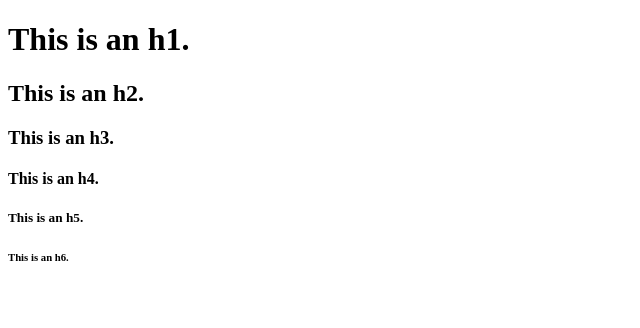
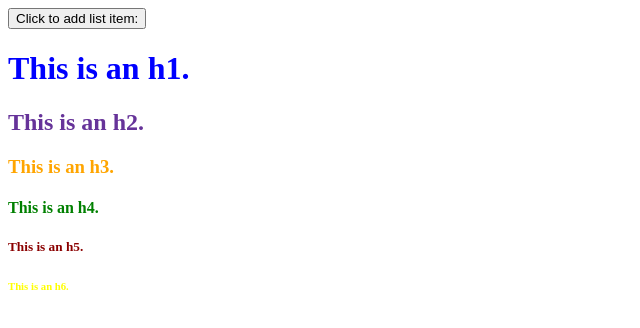
Before and after one commit to Tarrin247/domDrills, a plain HTML site: page index.html in a window 1280 px wide. Shown: the whole page, without its empty margins (0-640 px from the left). Drawn offline with Linux system fonts and the light colour scheme.

Commit message:
Additional commit

```diff
--- a/index.html
+++ b/index.html
@@ -4,11 +4,11 @@
     <meta charset="UTF-8">
     <meta http-equiv="X-UA-Compatible" content="IE=edge">
     <meta name="viewport" content="width=device-width, initial-scale=1.0">
-    <title>Document</title>
+    <title>domDrills</title>
     <link rel="stylesheet" href="styles.css">
     <script src="scripts.js"></script>
 </head>
 <body>
-  <!--<button class="li-btn">Click to add list item</button>-->
+  <button class="li-btn">Click to add list item:</button>
 </body>
 </html>
--- a/scripts.js
+++ b/scripts.js
@@ -1,5 +1,7 @@
 document.addEventListener("DOMContentLoaded", function (){
-
+    //let liBtn = document.getElementsByClassName("li-btn")[0];
+    let liBtn = document.querySelector(".li-Btn");
+    let counter = 1;
 
     let container = document.createElement("container");
     container.className = "header-container";
@@ -7,32 +9,74 @@ document.addEventListener("DOMContentLoaded", function (){
 
     let h1 = document.createElement("h1");
     let h1TextNode = document.createTextNode("This is an h1.");
+    h1.className = "h1";
     h1.appendChild(h1TextNode);
     container.appendChild(h1);
+    h1.addEventListener("dblclick", function(){
+        let colors = ["red", "blue", "teal", "orange", "brown", "yellow", "green", "violet"];
+        h1.style.backgroundColor = colors[Math.floor(Math.random() * colors.length)];
+    })
+
+
 
     let h2 = document.createElement("h2");
     let h2TextNode = document.createTextNode("This is an h2.");
+    h2.className = "h2";
     h2.appendChild(h2TextNode);
     container.appendChild(h2);
 
     let h3 = document.createElement("h3");
     let h3TextNode = document.createTextNode("This is an h3.");
+    h3.className = "h3";
     h3.appendChild(h3TextNode);
     container.appendChild(h3);
 
     let h4 = document.createElement("h4");
     let h4TextNode = document.createTextNode("This is an h4.");
+    h4.className = "h4";
     h4.appendChild(h4TextNode);
     container.appendChild(h4);
 
     let h5 = document.createElement("h5");
     let h5TextNode = document.createTextNode("This is an h5.");
+    h5.className = "h5";
     h5.appendChild(h5TextNode);
     container.appendChild(h5);
 
     let h6 = document.createElement("h6");
     let h6TextNode = document.createTextNode("This is an h6.");
+    h6.className = "h6";
     h6.appendChild(h6TextNode);
     container.appendChild(h6);
+})
 
+    liBtn.addEventListener("click", function(){
+    // Created list element, add text to the list item plus a counter for subsequent clicks.
+    // attach the list via appendChild to the container which is the div. Added counter.
+    let li = document.createElement("li");
+    let liTextNode = document.createTextNode("This is list item " + counter)
+    container.appendChild(li);
+
+    counter++;
 })
+
+
+    //let headerArr = ["h1", "h2", "h3", "h4", "h5", "h6"];
+   // for (let i = 0; i < headerArr.length; i++) {
+    //   headerArr[i].addEventListener("click" , function () {
+     //        let colors = [
+    //          "purple",
+     //          "orange",
+     //         "Teal",
+     //          "pink",
+     //          "green",
+     //           "blue",
+      //          "red",
+      //       "violet",
+     //        ];
+
+            // console.log(headerArr[i])
+     //       headerArr[i].style.color = colors[Math.floor(Math.random() * colors.length)];
+    //   });
+
+    //}
--- a/styles.css
+++ b/styles.css
@@ -1,18 +1,18 @@
-/*.h1 {
+.h1 {
     color: blue
 }
 .h2 {
-    color: rgb(150, 17, 57)
+    color: rebeccapurple
 }
 .h3 {
-    color: rgb(30, 161, 25)
+    color: orange
 }
 .h4 {
-    color: rgb(9, 80, 31)
+    color: green
 }
 .h5 {
-    color: rgb(9, 9, 14)
+    color: darkred
 }
 .h6 {
-    color: rgb(255, 0, 149)
+    color: yellow
 }
```
